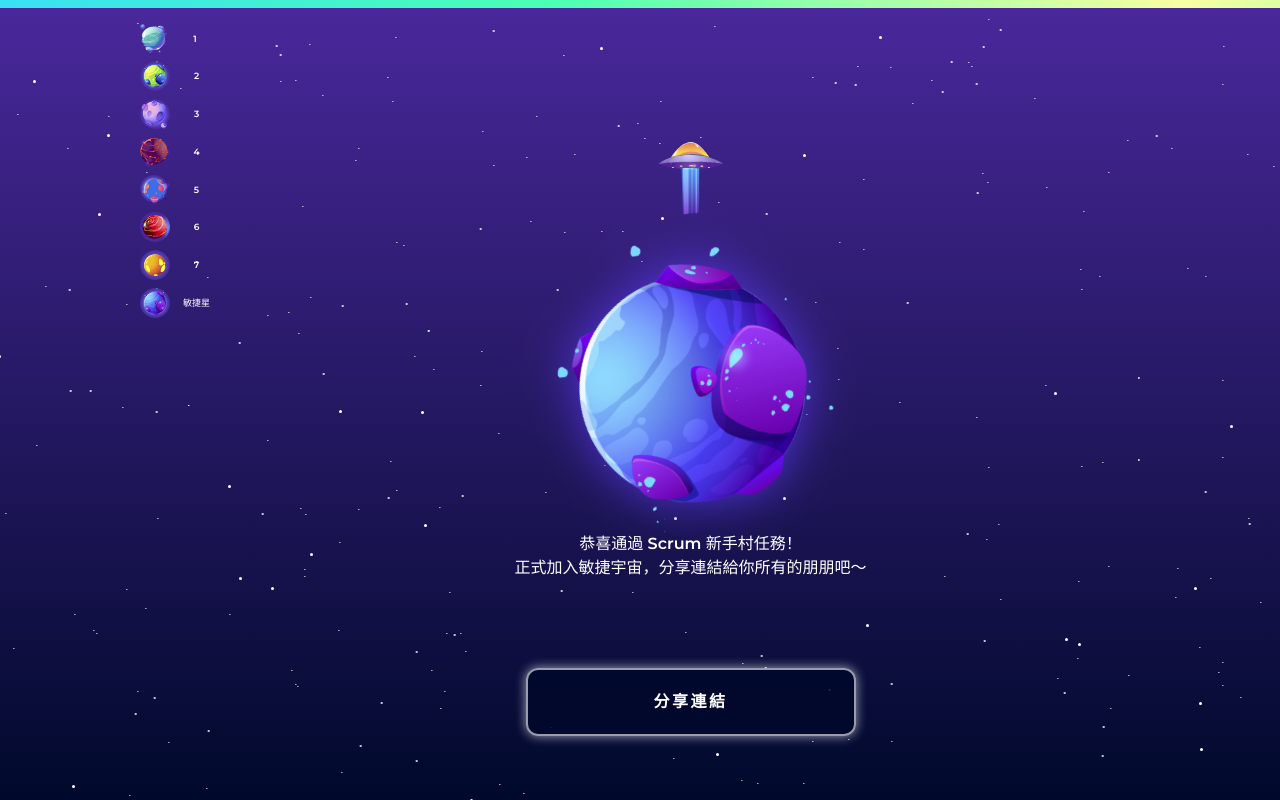
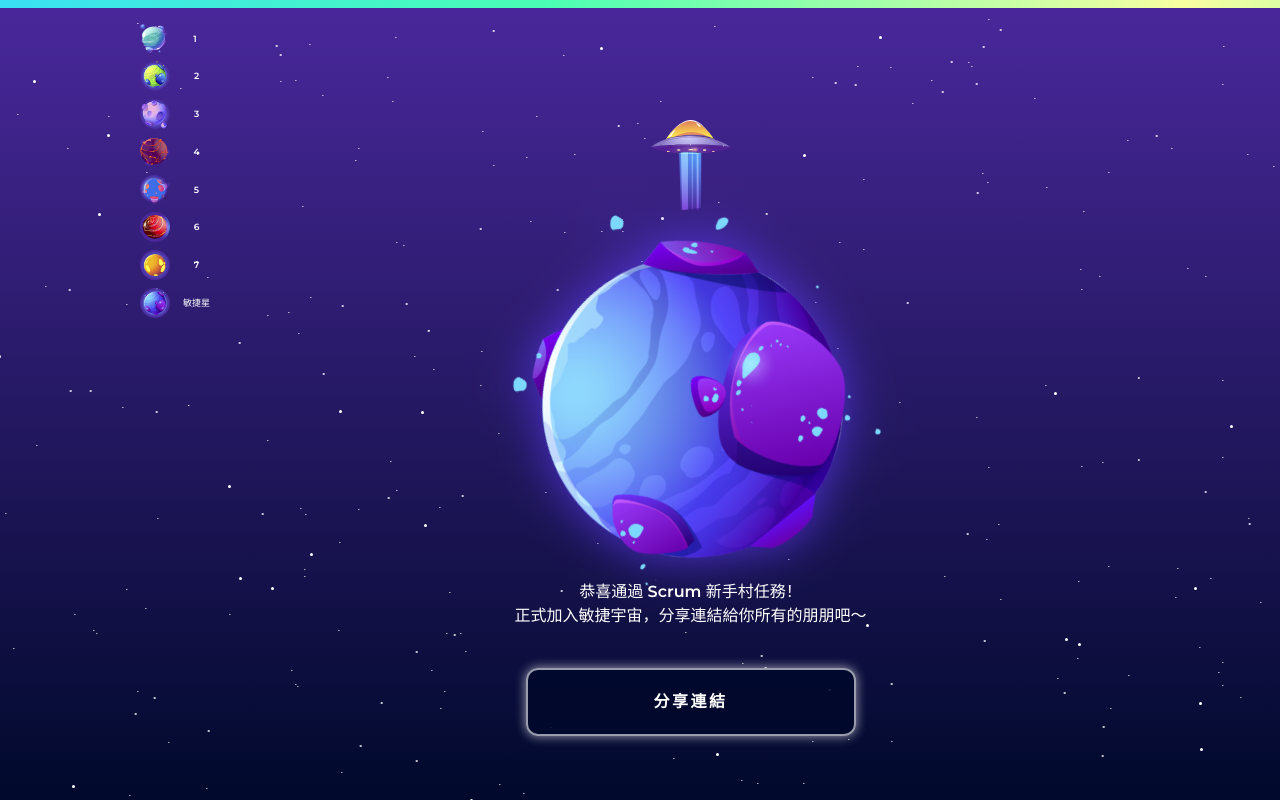
Before and after one commit to u9951064/scrum, a Vue app: page /#/finish in a window 1280 px wide. Built offline with nearby package versions, Linux system fonts and the light colour scheme.

Commit message:
feat: fix layout

```diff
--- a/src/views/FinishView.vue
+++ b/src/views/FinishView.vue
@@ -49,19 +49,21 @@ const shareLink = () => {
   const url = window.location.href.replace(/#[\w\W]+$/, "");
   if (navigator.share) {
     navigator.share({
-      title: "Scrum Planet",
-      text: "一起來學習 Scrum",
+      text: `快來敏捷宇宙探險了解 Scrum 精神！ Scrum ${url}`,
       url,
     });
   } else {
-    copyTextToClipboard(`Scrum Planet~ 一起來學習 Scrum ${url}`, () => {
+    copyTextToClipboard(
+      `快來敏捷宇宙探險了解 Scrum 精神！ Scrum ${url}`,
+      () => {
         popupStore.dispatch("show", {
           title: "複製成功",
           message: "已複製連結，趕快貼給你的朋友吧！",
           btnLabel: "確認",
           icon: "success",
         });
-    });
+      }
+    );
   }
 };
 </script>
@@ -83,7 +85,7 @@ const shareLink = () => {
             <img class="plant" src="../assets/largePlant8.svg" />
             <img class="ufo" src="../assets/UFO.svg" />
             <div class="content-block">
-              <div class="p-md-5">
+              <div class="pt-md-5">
                 恭喜通過 Scrum 新手村任務！<br />
                 正式加入敏捷宇宙，分享連結給你所有的朋朋吧～
               </div>
@@ -130,7 +132,7 @@ const shareLink = () => {
 
 .ufo {
   position: absolute;
-  top: 6vmax;
+  top: 4vmax;
   bottom: 80vh;
   left: 0;
   right: 0;
@@ -148,7 +150,7 @@ const shareLink = () => {
   left: 0;
   right: 0;
   margin: auto;
-  width: 55vmin;
+  width: 60vmin;
   animation: rotation 120s linear;
   animation-iteration-count: infinite;
   filter: drop-shadow(0px 0px 1.5em #5c3af4c8);
@@ -160,11 +162,11 @@ const shareLink = () => {
   }
 
   .ufo {
-    width: 8vmin;
+    width: 10vmin;
   }
   .plant {
-    bottom: 10vh;
-    width: 30vmin;
+    bottom: 7vh;
+    width: 40vmin;
   }
 }
 
@@ -174,11 +176,12 @@ const shareLink = () => {
   }
 
   .ufo {
+    top: 5vmin;
     width: 7vmin;
   }
   .plant {
-    bottom: 12vh;
-    width: 27vmin;
+    bottom: 10vh;
+    width: 33vmin;
   }
 }
 
--- a/src/views/Step2View.vue
+++ b/src/views/Step2View.vue
@@ -223,7 +223,7 @@ const allowSubmit = computed(() => {
                             itemKey="priority"
                           >
                             <template #header>
-                              <div class="py-2 c-purple bg-white">
+                              <div class="py-2 c-purple bg-white fw-500">
                                 產品待辦清單 (Product Backlog)
                               </div>
                             </template>
@@ -363,6 +363,7 @@ const allowSubmit = computed(() => {
 .priority-label {
   font-size: 15px;
   font-weight: 700;
+  margin-right: -12px;
   color: #0defb5;
 }
 
--- a/src/views/Step4View.vue
+++ b/src/views/Step4View.vue
@@ -343,7 +343,7 @@ onMounted(() => {
   font-size: 9px;
   position: absolute;
   right: 0.75rem;
-  margin-top: -2.1rem;
+  margin-top: -2.5rem;
   padding: 5px 10px;
 }
 
--- a/src/views/Step7View.vue
+++ b/src/views/Step7View.vue
@@ -302,7 +302,9 @@ const allowSubmit = computed(
 .list-item {
   width: 100%;
   align-items: center;
-  min-height: 3.5em;
+  min-height: 5.5em;
+  padding-top: 20px;
+  padding-bottom: 20px;
   margin: 0;
 }
 
```
Lines whose indentation alone changed are shown as unchanged.
